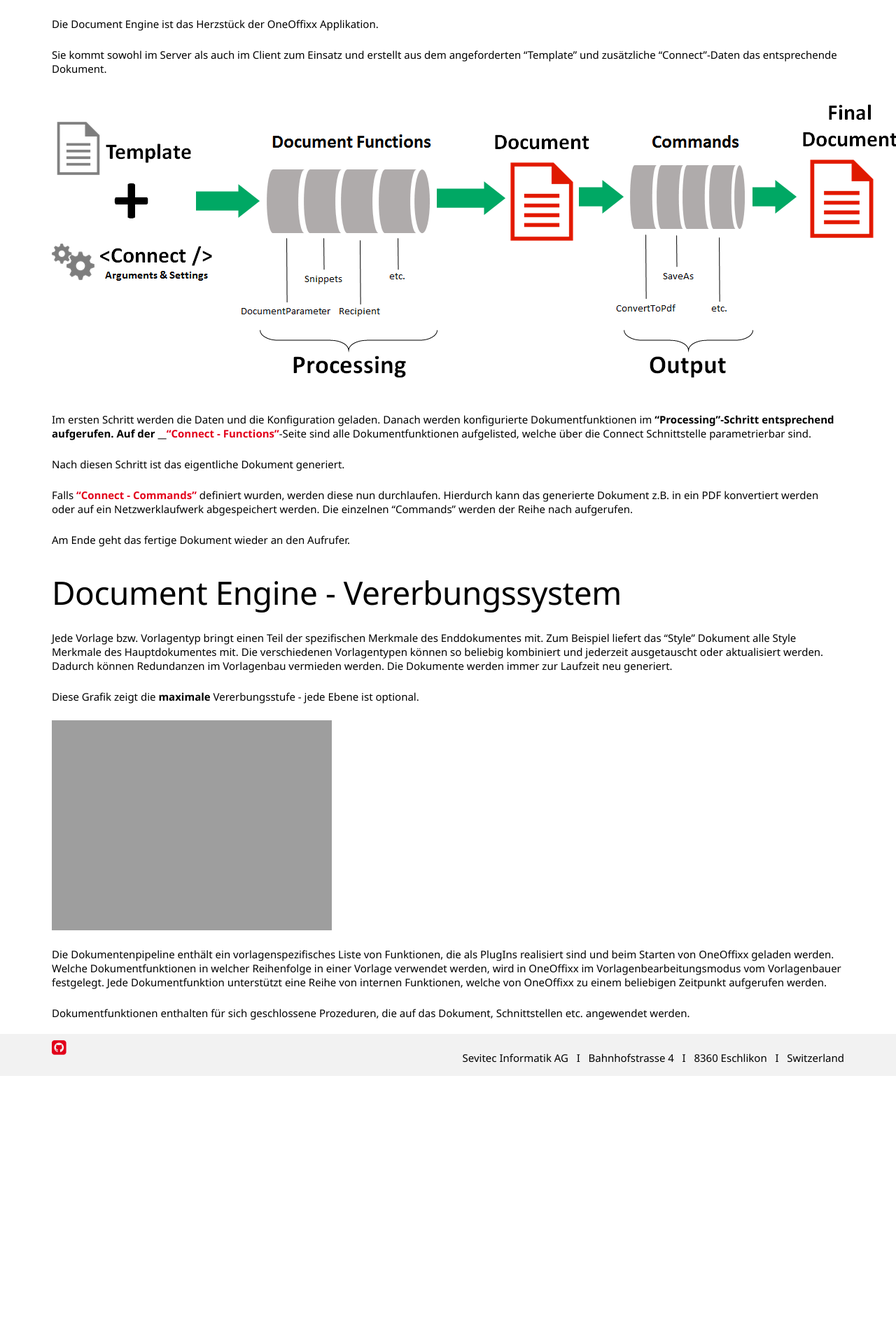
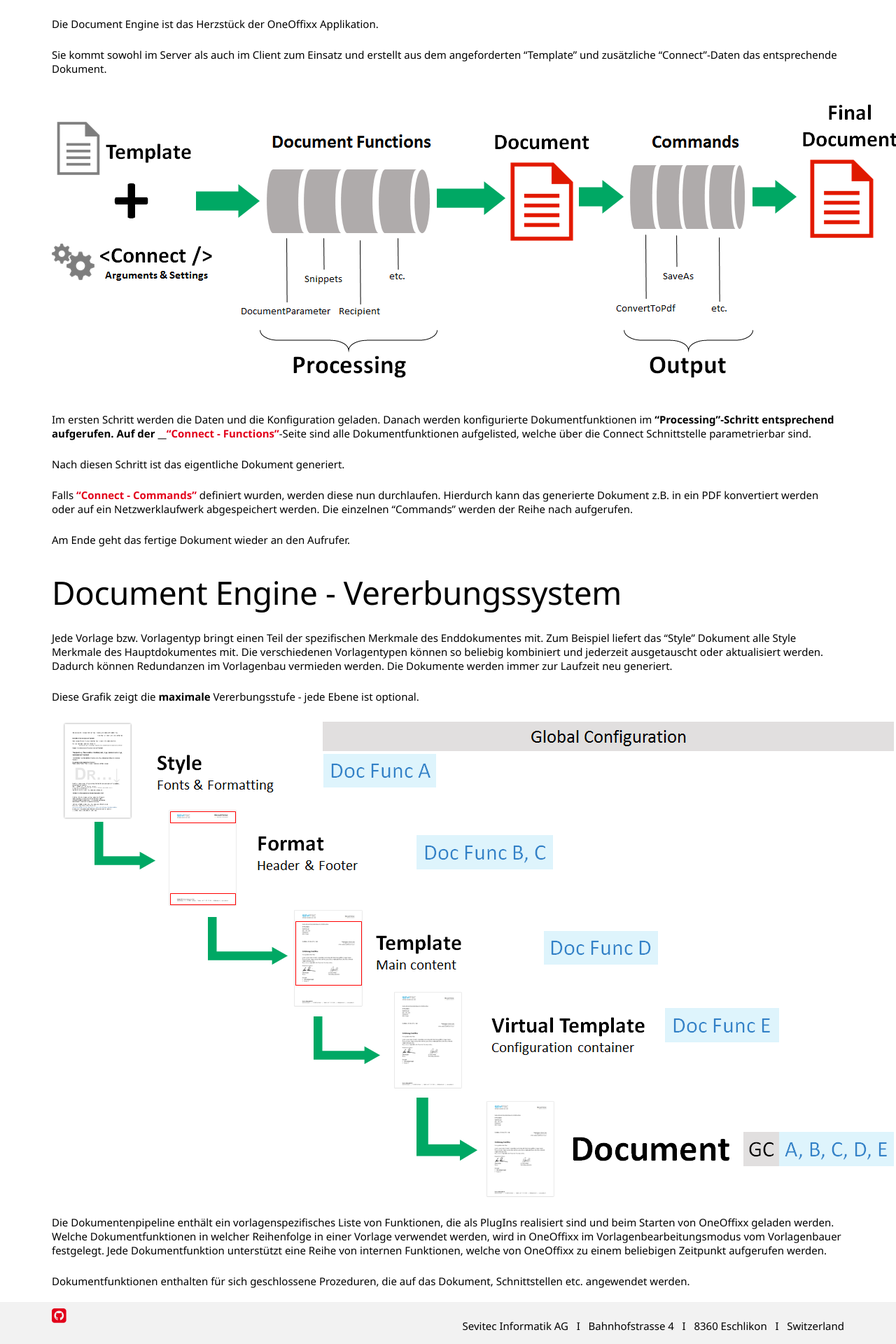
Before and after one commit to primesoft-group/oneoffixx-docs, a Jekyll site: the page built from _pages/concepts/overview.md, in a window 1280 px wide. Shown: the part 1422-3342 px from the top of the page at 70% size. Built offline with Jekyll 4.4.1, drawn with Linux system fonts in a browser that asks for light colours; nearby versions of some CDN libraries; some web fonts are replaced; before the commit the page ends 2959 px from its top, so only the background shows below that.

Commit message:
link fix

```diff
--- a/_pages/concepts/overview.md
+++ b/_pages/concepts/overview.md
@@ -39,7 +39,7 @@
 
 Diese Grafik zeigt die __maximale__ Vererbungsstufe - jede Ebene ist optional.
 
-![x]({{ site.baseurl }}/assets/content-images/concepts/de/docengine-inheritance "Document-Engine - Vererbungssystem")
+![x]({{ site.baseurl }}/assets/content-images/concepts/de/docengine-inheritance.png "Document-Engine - Vererbungssystem")
 
 Die Dokumentenpipeline enthält ein vorlagenspezifisches Liste von Funktionen, die als PlugIns realisiert sind und beim Starten von OneOffixx geladen werden. Welche Dokumentfunktionen in welcher Reihenfolge in einer Vorlage verwendet werden, wird in OneOffixx im Vorlagenbearbeitungsmodus vom Vorlagenbauer festgelegt. Jede Dokumentfunktion unterstützt eine Reihe von internen Funktionen, welche von OneOffixx zu einem beliebigen Zeitpunkt aufgerufen werden.
 
```
